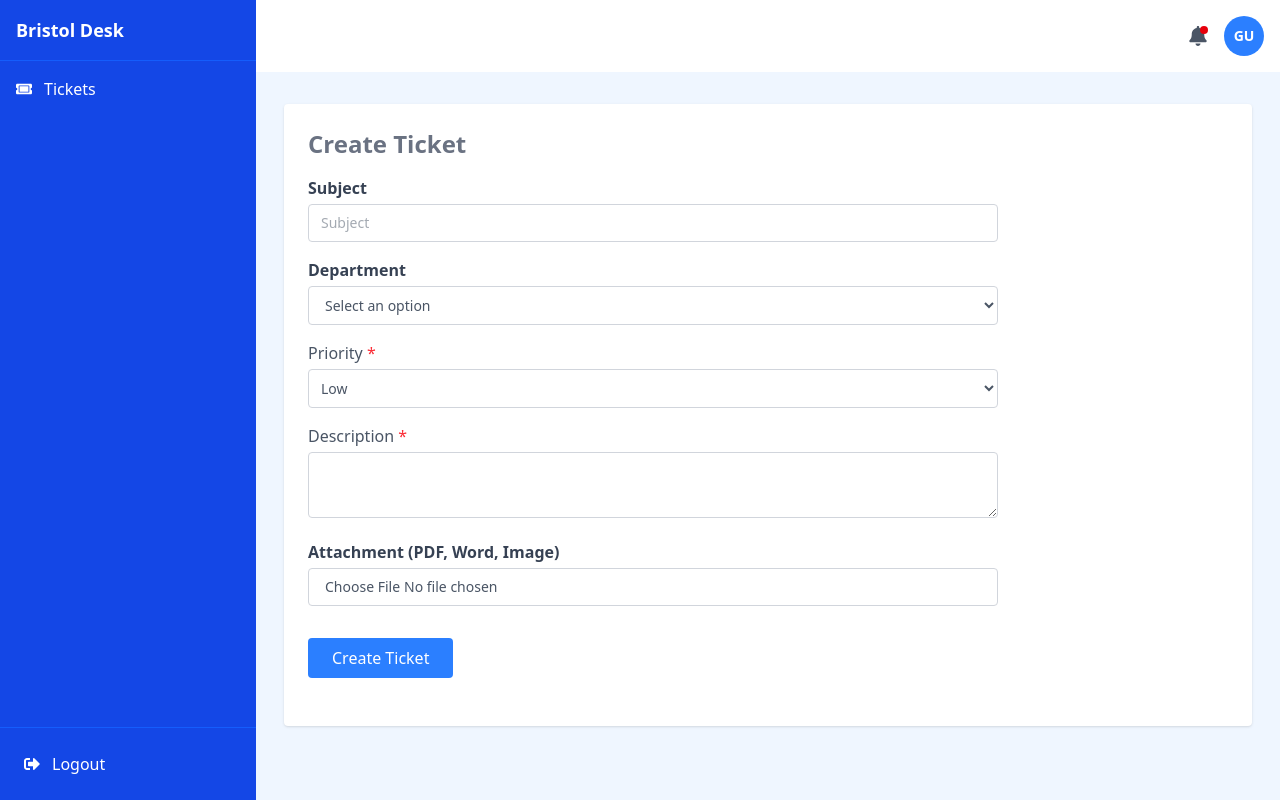
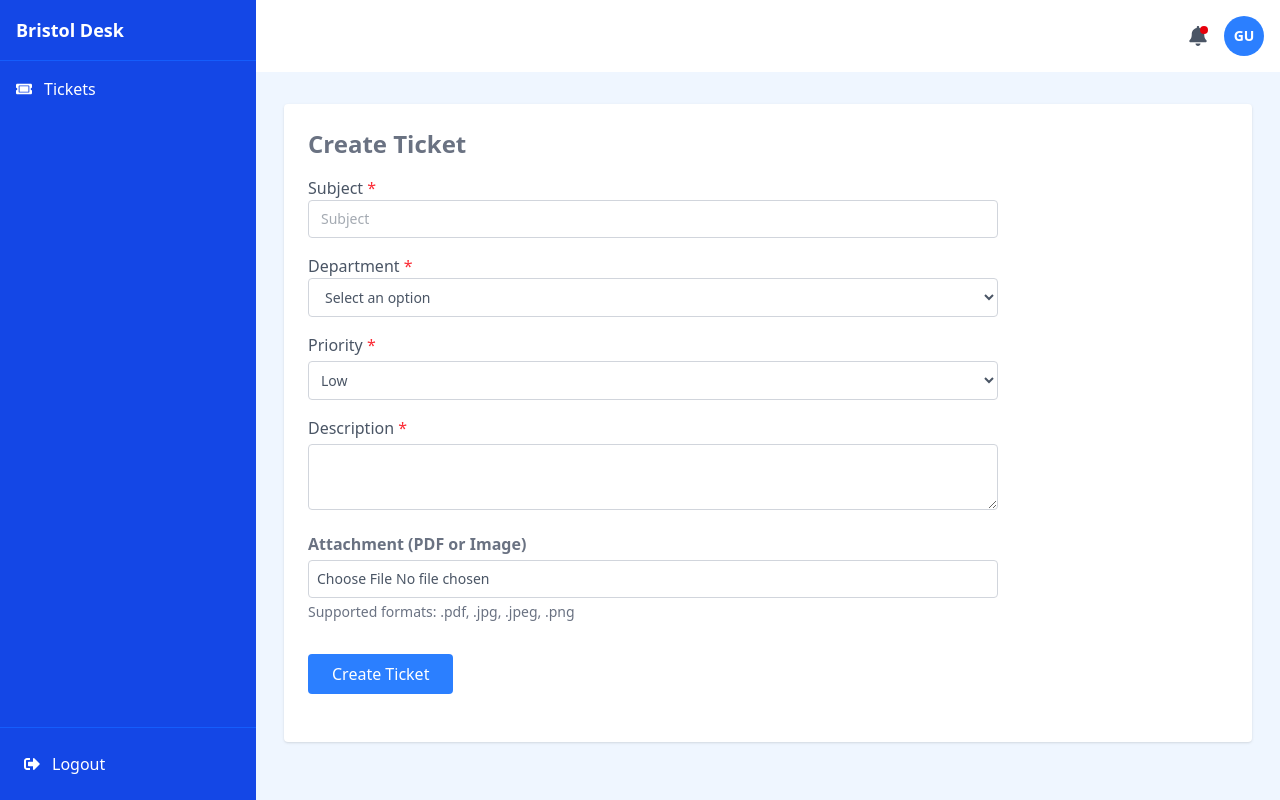
Before and after one commit to Janeirungu01/Helpdesk-Ticketing-System, a React (Vite) app: page /add-ticket in a window 1280 px wide. Built offline with nearby package versions, Linux system fonts and the light colour scheme.

Commit message:
feat: include .docx on attachment

```diff
--- a/src/components/User/TicketForm.jsx
+++ b/src/components/User/TicketForm.jsx
@@ -90,7 +90,6 @@ const TicketForm = ({ setTickets }) => {
       description: formData.description,
       branch: user?.branch || "Unknown",
       createdBy: {
-
         name: user?.userName || "Unknown",
         email: user?.email || "Unknown",
         userType: user?.userType || "User",
@@ -100,8 +99,6 @@ const TicketForm = ({ setTickets }) => {
       attachment: formData.attachment?.name || null,
     };
 
-
-
     setTickets((prev) => [...prev, newTicket]);
     toast.success(`Ticket #${newTicket.ticketId} created successfully.`);
     navigate("/tickets");
@@ -109,8 +106,6 @@ const TicketForm = ({ setTickets }) => {
 
   return (
     <div className="min-h-screen max-w-5xl px-3 bg-blue-50 text-gray-500">
-
-
       <div className="max-w-5xl mx-auto bg-white p-6 mt-4 rounded shadow">
         <div className="flex justify-between items-center mb-4">
           <h4 className="text-2xl font-bold">Create Ticket</h4>
@@ -118,8 +113,8 @@ const TicketForm = ({ setTickets }) => {
 
         <form onSubmit={handleSubmit} className="space-y-4 mb-6">
           <div>
-            <label className="block font-semibold text-gray-700 mb-1">
-              Subject
+            <label className="block font-medium capitalize text-gray-600">
+              Subject <span className="text-red-500">*</span>
             </label>
             <input
               type="text"
@@ -133,8 +128,8 @@ const TicketForm = ({ setTickets }) => {
           </div>
 
           <div>
-            <label className="block font-semibold text-gray-700 mb-1">
-              Department
+            <label className="block font-medium capitalize text-gray-600">
+              Department <span className="text-red-500">*</span>
             </label>
             <select
               name="department"
@@ -179,16 +174,19 @@ const TicketForm = ({ setTickets }) => {
           </div>
 
           <div>
-            <label className="block font-semibold text-gray-700 mb-1">
-              Attachment (PDF, Word, Image)
+            <label className="block font-semibold mb-1">
+              Attachment (PDF or Image)
             </label>
             <input
               type="file"
               name="attachment"
-              accept=".pdf,.doc,.docx,image/*"
+              accept=".pdf,image/*"
               onChange={handleChange}
-              className="w-3/4 border border-gray-300 px-4 py-2 rounded"
+              className="w-3/4 border border-gray-300 p-2 rounded"
             />
+            <p className="text-sm text-gray-500 mt-1">
+              Supported formats: .pdf, .jpg, .jpeg, .png
+            </p>
           </div>
 
           <div className="pt-4">
```
